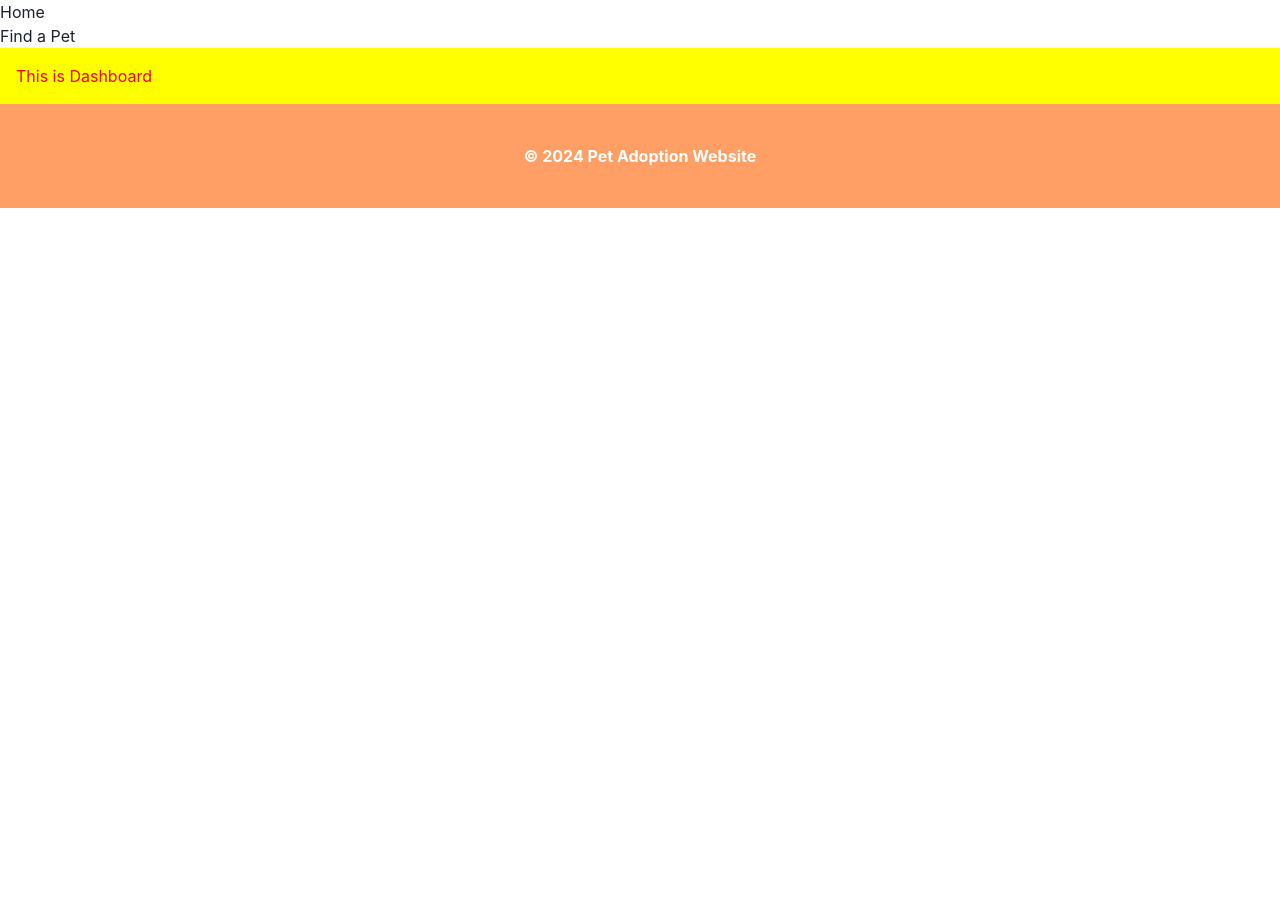
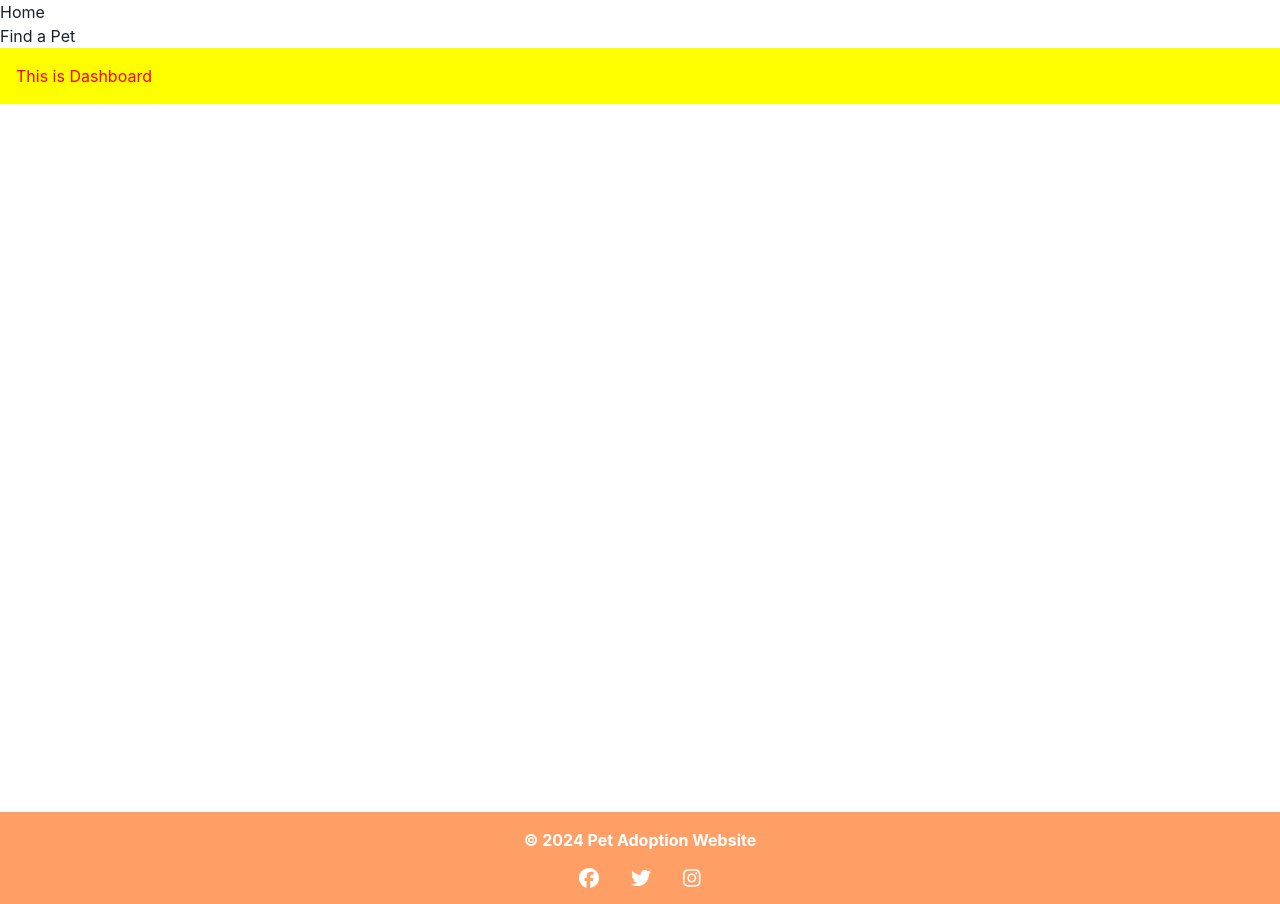
Before and after one commit to longpdev/cs476.project, a React (Vite) app in the folder cs476.project.UI/: page / in a window 1280 px wide. Before the commit the page ends 800 px from the top, so only its background shows below. Built offline with nearby package versions, Linux system fonts and the light colour scheme.

Commit message:
Setup for font Awesome, fixed the footer to be in bottom.

```diff
--- a/cs476.project.UI/package.json
+++ b/cs476.project.UI/package.json
@@ -13,6 +13,11 @@
     "@chakra-ui/react": "^2.8.2",
     "@emotion/react": "^11.11.4",
     "@emotion/styled": "^11.11.5",
+    "@fortawesome/fontawesome-svg-core": "^6.5.2",
+    "@fortawesome/free-brands-svg-icons": "^6.5.2",
+    "@fortawesome/free-regular-svg-icons": "^6.5.2",
+    "@fortawesome/free-solid-svg-icons": "^6.5.2",
+    "@fortawesome/react-fontawesome": "^0.2.2",
     "framer-motion": "^11.2.6",
     "react": "^18.2.0",
     "react-dom": "^18.2.0",
--- a/cs476.project.UI/src/App.tsx
+++ b/cs476.project.UI/src/App.tsx
@@ -1,12 +1,13 @@
 import Header from "./components/Header"
 import Footer from "./components/Footer"
-import Dashboard from "./components/Dashboard"
+import HomePage from "./Pages/HomePage"
 import {
   BrowserRouter as Router,
   Routes,
   Route,
   Link,
 } from "react-router-dom";
+import { Box, Flex } from "@chakra-ui/react";
 
 function App() {
 
@@ -15,10 +16,14 @@ function App() {
       <Header/>
         <div>
           <Routes>
-            <Route path="/" element={<Dashboard/>}></Route>
+            <Route path="/" element={<HomePage/>}></Route>
           </Routes>
         </div>
-        <Footer/>
+        <Flex direction="column" minHeight="100vh">
+            <Box flex="1">
+            </Box>
+            <Footer />
+        </Flex>
     </>
   )
 }
--- a/cs476.project.UI/src/components/Dashboard.tsx
+++ b/cs476.project.UI/src/Pages/HomePage.tsx
@@ -7,6 +7,6 @@ export default function Header ()
             <Box bg='yellow' w='100%' p={4} color='red'>
                 <Text> This is Dashboard </Text>
             </Box>
-         </>
+        </>
     )
 }
--- a/cs476.project.UI/src/components/Footer.tsx
+++ b/cs476.project.UI/src/components/Footer.tsx
@@ -1,11 +1,19 @@
-import { Flex, Text, Box } from '@chakra-ui/react'
+import { Flex, Text, Box} from '@chakra-ui/react'
+import { FontAwesomeIcon } from '@fortawesome/react-fontawesome'
+import { faFacebook, faTwitter, faInstagram } from '@fortawesome/free-brands-svg-icons'
 
 export default function Footer() {
     return (
-        <Flex textAlign={'center'} bg='#FF9F66' color='white' p='10'>
-            <Box flex='1'>
-                <Text as='b' >© 2024 Pet Adoption Website</Text>
+        <Box textAlign={'center'} bg='#FF9F66' color='white' p='4'>
+            <Box pb='4'>
+                <Text as='b'>© {new Date().getFullYear()} Pet Adoption Website</Text>
             </Box>
-        </Flex>
+
+            <Flex justifyContent='center' gap='8' alignItems='center'>
+                <FontAwesomeIcon icon={faFacebook} size='lg' />
+                <FontAwesomeIcon icon={faTwitter} size='lg' />
+                <FontAwesomeIcon icon={faInstagram} size='lg'/>
+            </Flex>
+        </Box>
     )
 }
--- a/cs476.project.UI/src/components/Header.tsx
+++ b/cs476.project.UI/src/components/Header.tsx
@@ -1,4 +1,3 @@
-import { Box, Heading} from '@chakra-ui/react'
 import {Link, NavLink} from 'react-router-dom'
 
 export default function Header ()
```
Also changed, not shown: cs476.project.UI/src/Pages/AboutUs.tsx (added), cs476.project.UI/src/Pages/FindAPet.tsx (added), cs476.project.UI/src/Pages/MyAdoption.tsx (added), cs476.project.UI/src/Pages/PetAdvice.tsx (added), 1 other file (tests, documents, lock files or other folders).
